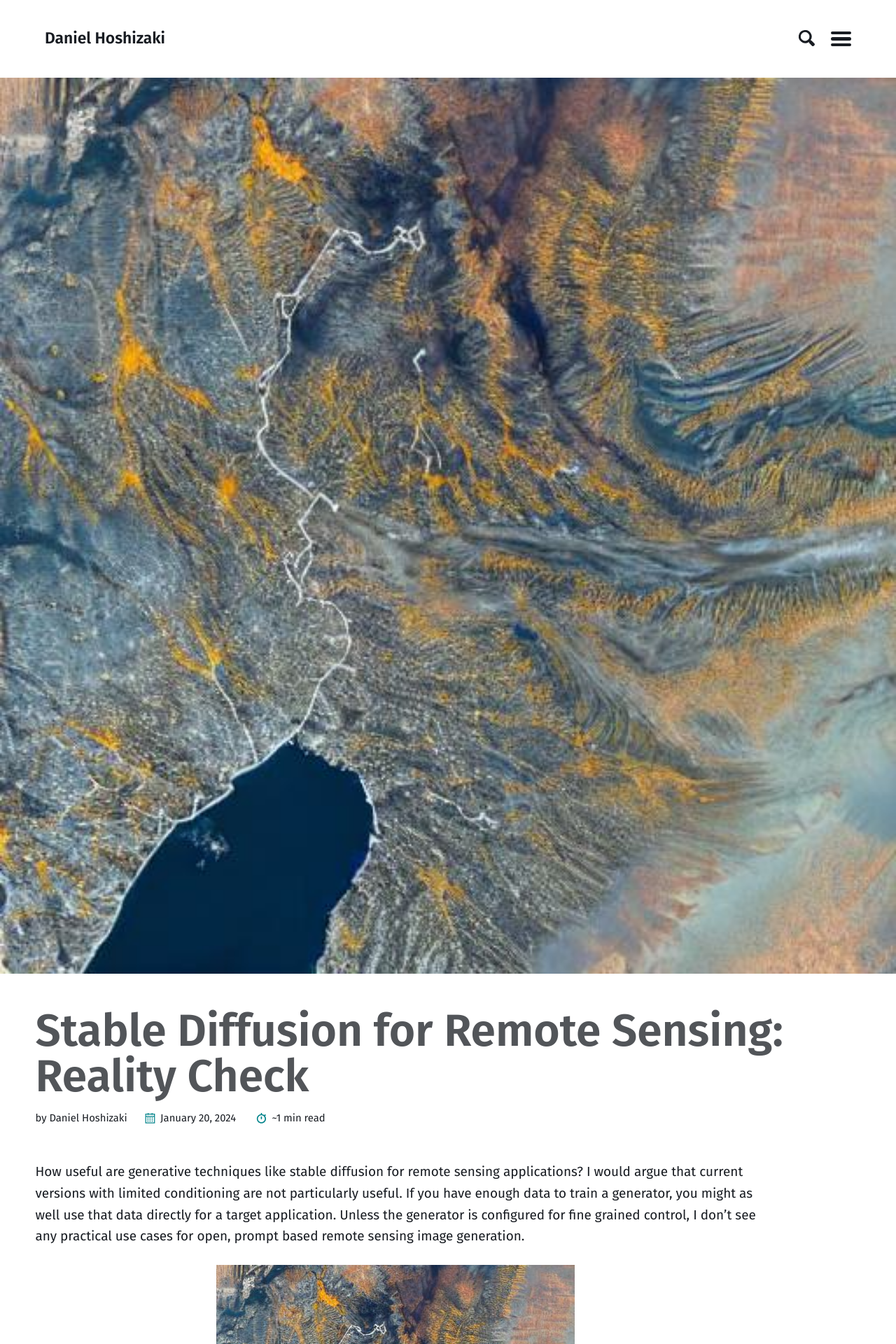
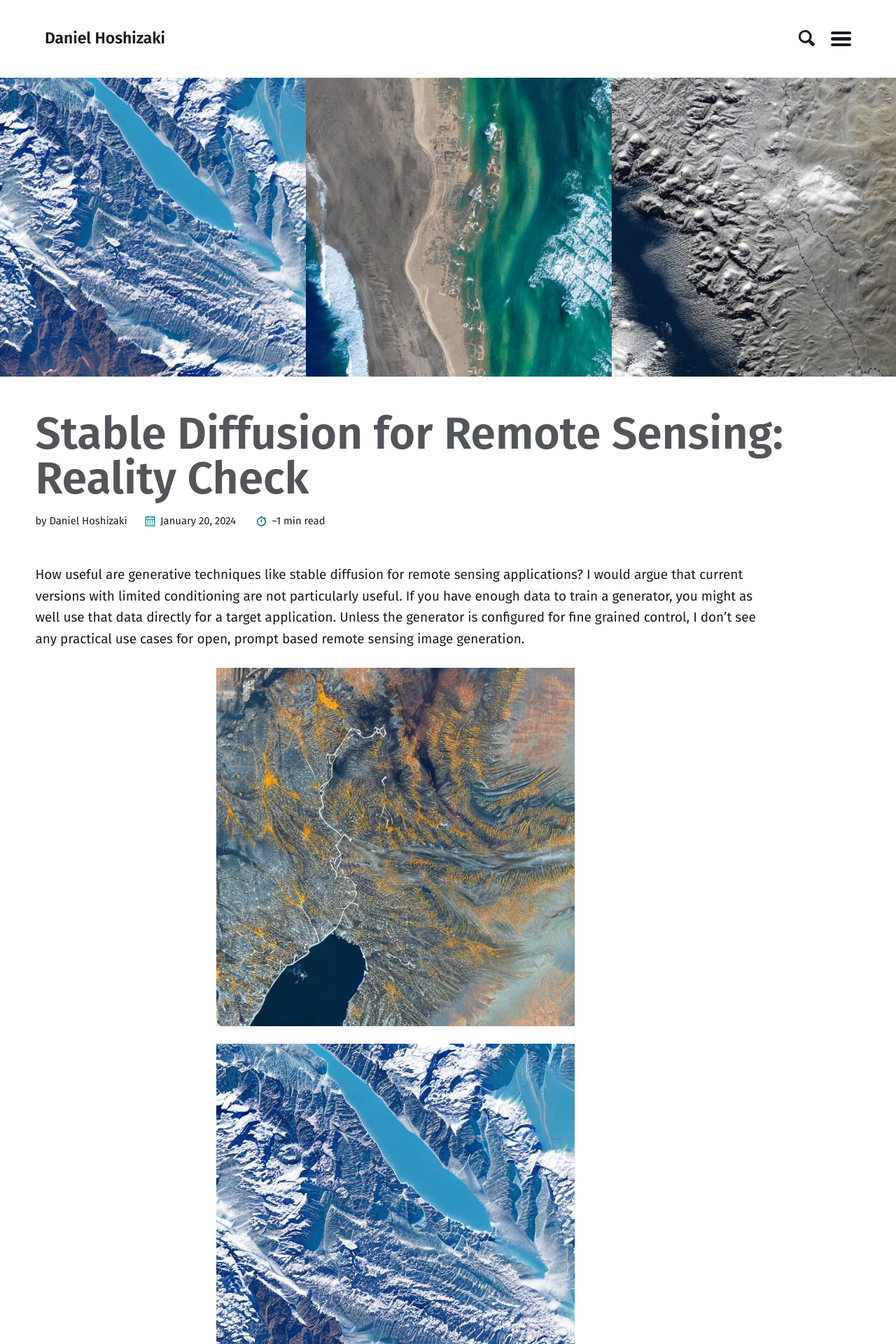
Before and after one commit to danielhoshizaki/danielhoshizaki, a Jekyll site: the page built from _posts/2024-01-20-stable-diffusion.md, in a window 1280 px wide. Shown: the top 1920 px of the page at 70% size. Built offline with Jekyll 4.4.1, drawn with Linux system fonts in a browser that asks for light colours.

Commit message:
Update 2024-01-20-stable-diffusion.md

```diff
--- a/_posts/2024-01-20-stable-diffusion.md
+++ b/_posts/2024-01-20-stable-diffusion.md
@@ -3,7 +3,7 @@ layout: post
 title:  "Stable Diffusion for Remote Sensing: Reality Check"
 name:  "Daniel Hoshizaki"
 image:
-  path: /assets/images/diffusion/river1.jpg
+  path: /assets/images/diffusion/sd-banner.jpg
   thumbnail: /assets/images/diffusion/river1.jpg
 categories: [Remote Sensing, Deep Learning]
 ---
```
